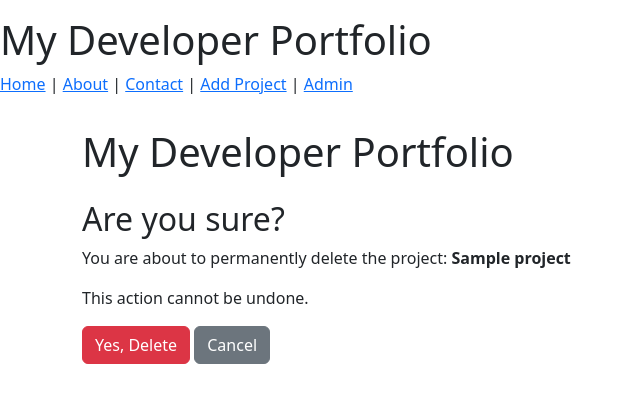
After one commit to zahaj/django_blog_project, a Django app: page /project/1/delete in a window 1280 px wide. The commit adds this page. Shown: the top 403 px of the page, without its empty margins (0-640 px from the left). Run offline with Django 4.2, Linux system fonts and the light colour scheme; a user stored in the database is signed in; tables that the repository leaves empty hold one stand-in row (values such as "Sample post").

Commit message:
Feat: Implement frontend CRUD with CreateView, UpdateView and DeleteView for projects

```diff
--- /dev/null
+++ b/projects/templates/projects/project_confirm_delete.html
@@ -0,0 +1,13 @@
+{% extends "base.html" %}
+
+{% block content %}
+  <h2>Are you sure?</h2>
+  <p>You are about to permanently delete the project: <strong>{{ object.title }}</strong></p>
+  <p>This action cannot be undone.</p>
+
+  <form method="POST">
+    {% csrf_token %}
+    <button type="submit" class="btn btn-danger">Yes, Delete</button>
+    <a href="{% url 'project_detail' object.pk %}" class="btn btn-secondary">Cancel</a>
+  </form>
+{% endblock content %}
--- a/projects/templates/projects/project_detail.html
+++ b/projects/templates/projects/project_detail.html
@@ -3,11 +3,16 @@
 
 {% block content %}
   <h2 class="mb-4">{{ project.title }}</h2>
+    {% if user.is_authenticated %}
+      <a href="{% url 'project_edit' project.pk %}" class="btn btn-secondary">Edit Project</a>
+      <a href="{% url 'project_delete' project.pk %}" class="btn btn-danger">Delete Project</a>
+    {% endif %}
   <div class="row">
     <div class="col-md-8">
       {% if project.image %}
         <img src="{{ project.image.url }}" alt="{{ project.title }}" class="img-fluid mb-3">
       {% endif %}
+      <br/>
       <p>{{ project.description }}</p>
     </div>
     <div class="col-md-4">
--- a/projects/templates/projects/project_index.html
+++ b/projects/templates/projects/project_index.html
@@ -14,6 +14,10 @@
             <h5 class="card-title">{{ project.title }}</h5>
             <p class="card-text">{{ project.description|truncatewords:20 }}</p>
             <a href="{% url 'project_detail' project.pk %}" class="btn btn-primary">Read More</a>
+            {% if user.is_authenticated %}
+              <a href="{% url 'project_edit' project.pk %}" class="btn btn-secondary">Edit Project</a>
+              <a href="{% url 'project_delete' project.pk %}" class="btn btn-danger">Delete Project</a>
+            {% endif %}
           </div>
         </div>
       </div>
--- a/projects/urls.py
+++ b/projects/urls.py
@@ -1,4 +1,4 @@
-from django.urls import path
+from django.urls import path, include
 from . import views
 
 urlpatterns = [
@@ -7,4 +7,7 @@ urlpatterns = [
     path('projects/<int:pk>/', views.project_detail, name='project_detail'),
     path('technology/<str:name>/', views.technology_detail, name='technology_detail'),
     path('contact', views.contact, name='contact'),
+    path('project/add', views.ProjectCreateView.as_view(), name='project_add'),
+    path('project/<int:pk>/edit', views.ProjectUpdateView.as_view(), name="project_edit"),
+    path('project/<int:pk>/delete', views.ProjectDeleteView.as_view(), name="project_delete"),
 ]
--- a/projects/views.py
+++ b/projects/views.py
@@ -1,7 +1,11 @@
 from django.shortcuts import render, get_object_or_404, redirect
 from django.core.mail import send_mail
 from .models import Project, Technology
-from .forms import ContactForm
+from .forms import ContactForm, ProjectForm
+from django.views.generic import CreateView, UpdateView, DeleteView
+from django.urls import reverse_lazy
+from django.contrib.auth.decorators import login_required
+from django.contrib.auth.mixins import LoginRequiredMixin
 
 # Create your views here.
 def project_index(request):
@@ -83,3 +87,25 @@ def contact(request):
         'form': form
     }
     return render(request, 'projects/contact.html', context)
+
+class ProjectCreateView(LoginRequiredMixin, CreateView):
+    model = Project
+    form_class = ProjectForm
+    template_name = 'projects/project_form.html'
+    success_url = reverse_lazy('project_index') # Where to go after success
+
+    # This ensures the 'login_required' mixin knows where to redirect
+    login_url = '/admin/login'
+
+class ProjectUpdateView(LoginRequiredMixin, UpdateView):
+    model = Project
+    form_class = ProjectForm
+    template_name = 'projects/project_form.html'
+    success_url = reverse_lazy('project_index')
+
+class ProjectDeleteView(LoginRequiredMixin, DeleteView):
+    model = Project
+    # form_class = ProjectForm
+    template_name = 'projects/project_confirm_delete.html'
+    success_url = reverse_lazy('project_index')
+    login_url = '/admin/login/'
--- a/templates/base.html
+++ b/templates/base.html
@@ -7,6 +7,19 @@
   <link href="https://cdn.jsdelivr.net/npm/bootstrap@5.3.2/dist/css/bootstrap.min.css" rel="stylesheet">
 </head>
 <body>
+  <header class="py-3">
+    <h1>My Developer Portfolio</h1>
+    <nav>
+      <a href="{% url 'project_index' %}">Home</a> |
+      <a href="{% url 'about_me' %}">About</a> |
+      <a href="{% url 'contact' %}">Contact</a>
+
+      {% if user.is_authenticated %}
+        | <a href="{% url 'project_add' %}">Add Project</a>
+        | <a href="/admin/">Admin</a>
+      {% endif %}
+    </nav>
+  </header>
   <div class="container"> <header class="py-3">
       <h1>My Developer Portfolio</h1>
       </header>
```
Also changed, not shown: projects/forms.py (+7 -0 lines), projects/templates/projects/project_form.html (added, +10 -0 lines).
